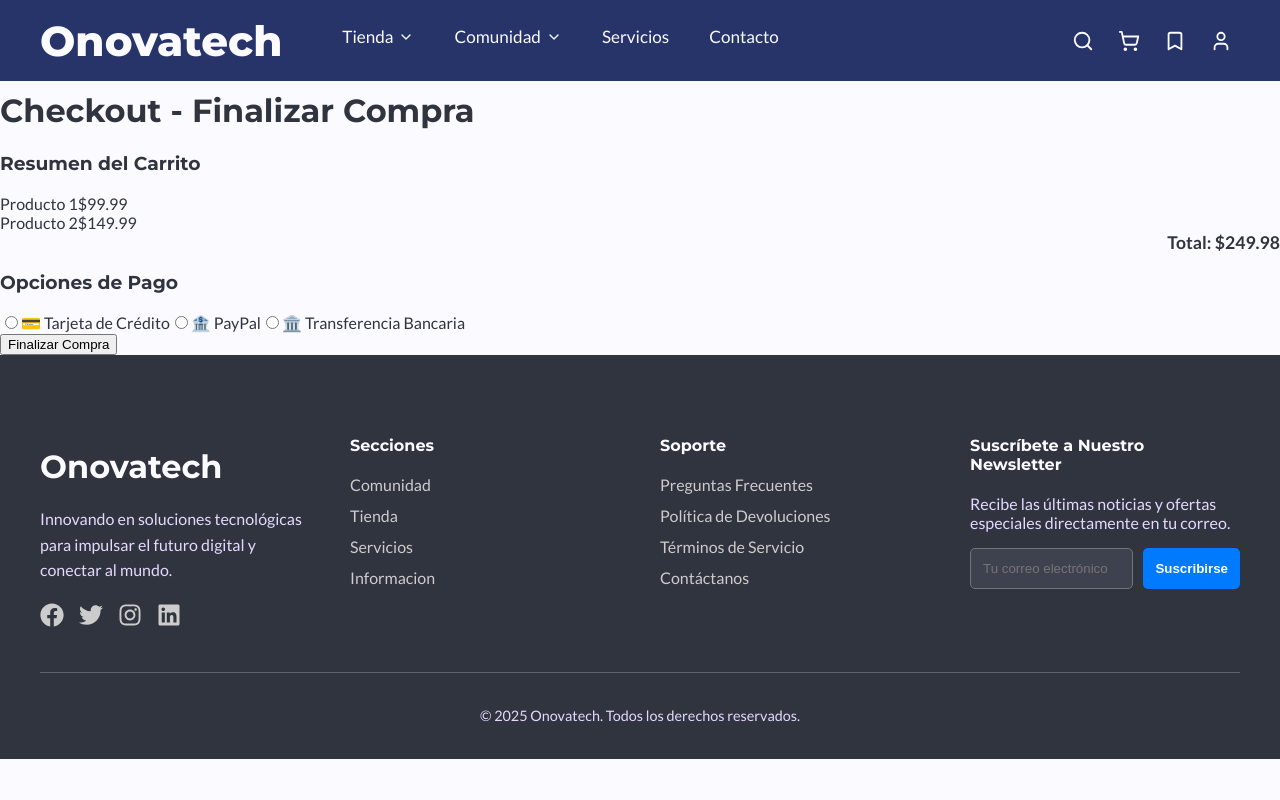
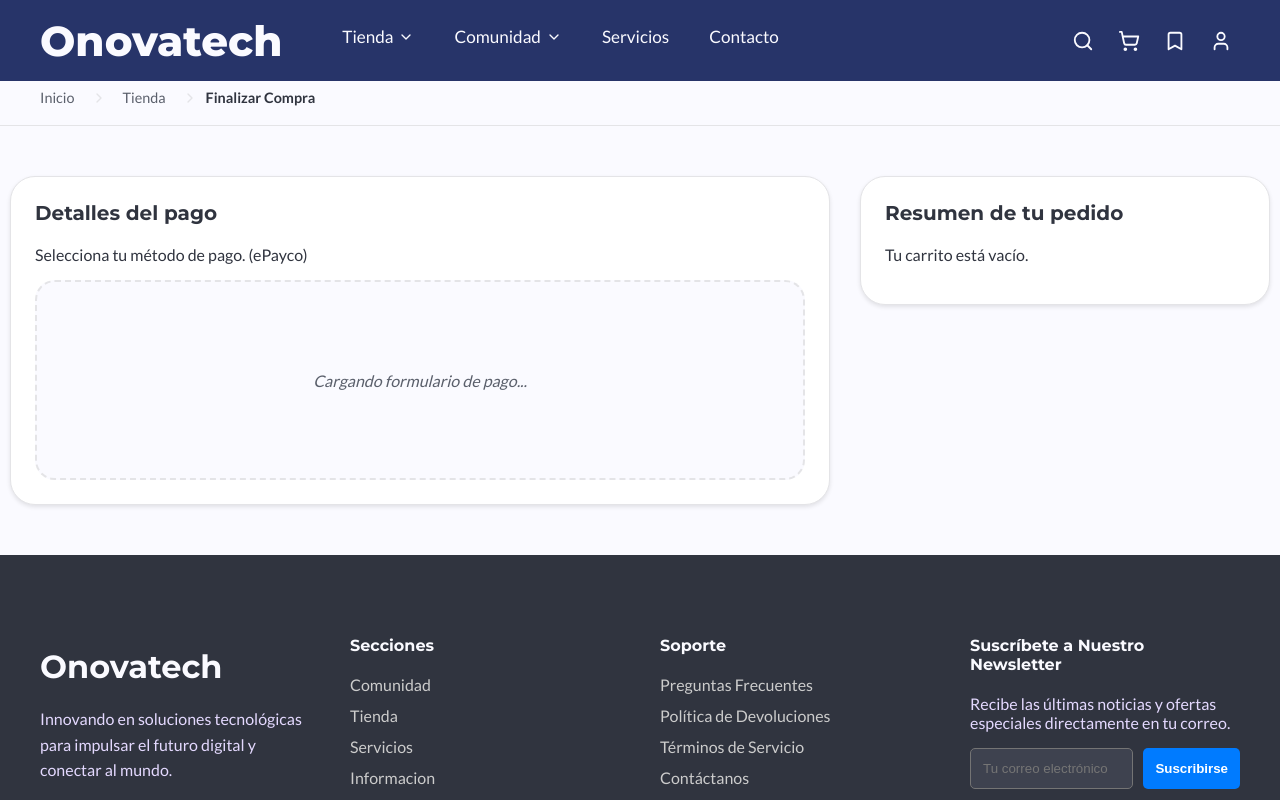
Before and after one commit to UsuallyDanft/onova-web, a Next.js app: page /shop/checkout in a window 1280 px wide. Shown: the top 800 px of the page. Built offline with nearby package versions, Linux system fonts and the light colour scheme.

Commit message:
preparando la pantalla de pago

```diff
--- /dev/null
+++ b/src/app/shop/checkout/CheckoutPage.css
@@ -0,0 +1,127 @@
+/* Contenedor principal */
+.checkout-container {
+  display: flex;
+  flex-wrap: wrap;
+  gap: 30px;
+  max-width: 1400px;
+  margin: 40px auto;
+  padding: 10px;
+}
+
+/* Columna Izquierda (Pago) */
+.payment-section {
+  flex: 2;
+  min-width: 300px;
+}
+
+/* Columna Derecha (Resumen) */
+.summary-section {
+  flex: 1;
+  min-width: 300px;
+}
+
+/* --- Componentes Internos --- */
+
+/* Opciones de Pago (PaymentOptions) */
+.payment-options {
+  background-color: var(--bg-secondary);
+  border: 1px solid var(--border-color);
+  box-shadow: 0 2px 4px var(--shadow-color);
+  border-radius: 25px;
+  padding: 24px;
+}
+
+/* Títulos de Sección (h4) */
+.payment-options h4,
+.cart-summary h4 {
+  margin-top: 0;
+  margin-bottom: 20px;
+  font-size: 1.25rem;
+  color: var(--text-primary);
+  font-family: var(--font-monserrat);
+}
+
+/* Placeholder ePayco */
+#epayco-placeholder {
+  border: 2px dashed var(--border-color);
+  background-color: var(--bg-primary);
+  border-radius: 20px;
+  padding: 40px 20px;
+  min-height: 200px;
+  display: flex;
+  align-items: center;
+  justify-content: center;
+}
+
+.epayco-loading-text {
+  color: var(--text-secondary);
+  font-style: italic;
+}
+
+/* Resumen del Carrito (CartSummary) */
+.cart-summary {
+  background-color: var(--bg-secondary);
+  border: 1px solid var(--border-color);
+  box-shadow: 0 2px 4px var(--shadow-color);
+  border-radius: 25px;
+  padding: 24px;
+}
+
+/* Lista de Items del Resumen */
+.summary-item-list {
+  display: flex;
+  flex-direction: column;
+  gap: 15px;
+  max-height: 400px;
+  overflow-y: auto;
+}
+
+.summary-item {
+  display: flex;
+  align-items: center;
+  gap: 15px;
+}
+
+.summary-item-image {
+  border-radius: 12px;
+  border: 1px solid var(--border-color);
+}
+
+.summary-item-details {
+  flex: 1;
+  display: flex;
+  flex-direction: column;
+}
+
+.summary-item-name {
+  font-weight: 600;
+  color: var(--text-primary);
+  font-size: 0.95rem;
+}
+
+.summary-item-quantity {
+  font-size: 0.85rem;
+  color: var(--text-secondary);
+}
+
+.summary-item-price {
+  font-weight: 600;
+  font-size: 0.95rem;
+  color: var(--text-primary);
+}
+
+/* Total y Separador del Resumen */
+.summary-divider {
+  border: 0;
+  border-top: 1px solid var(--border-color);
+  margin: 20px 0;
+}
+
+.summary-total {
+  display: flex;
+  justify-content: space-between;
+  align-items: center;
+  font-size: 1.2rem;
+  font-weight: bold;
+  color: var(--text-primary);
+}
--- a/src/app/shop/checkout/page.js
+++ b/src/app/shop/checkout/page.js
@@ -1,20 +1,34 @@
-import CartSummary from "@/components/checkout/CartSummary";
-import PaymentOptions from "@/components/checkout/PaymentOptions";
+import React from 'react';
+import CartSummary from '@/components/checkout/CartSummary';
+import PaymentOptions from '@/components/checkout/PaymentOptions';
+import Breadcrumbs from '@/components/ui/Breadcrumbs';
 
-export default function CheckoutPage() {
+import './CheckoutPage.css';
+
+const CheckoutPage = () => {
+  const breadcrumbs = [
+    { name: 'Inicio', path: '/' },
+    { name: 'Tienda', path: '/shop' },
+    { name: 'Checkout', path: '/shop/checkout' },
+  ];
+
   return (
-    <main className="checkout-page">
+    <main>
+      <Breadcrumbs items={breadcrumbs} />
       <div className="checkout-container">
-        <h1>Checkout - Finalizar Compra</h1>
-        <div className="checkout-layout">
-          <section className="checkout-cart">
-            <CartSummary />
-          </section>
-          <section className="checkout-payment">
-            <PaymentOptions />
-          </section>
+
+        {/* 3. Columna izquierda (Pasarela) */}
+        <div className="payment-section">
+          <PaymentOptions />
+        </div>
+
+        {/* 4. Columna derecha (Resumen) */}
+        <div className="summary-section">
+          <CartSummary />
         </div>
       </div>
     </main>
   );
-}
+};
+
+export default CheckoutPage;
--- a/src/components/checkout/CartSummary.js
+++ b/src/components/checkout/CartSummary.js
@@ -1,20 +1,52 @@
-export default function CartSummary() {
+'use client';
+
+import React from 'react';
+import { useCart } from '@/components/context/cartContext';
+import Image from 'next/image';
+
+import '@/app/shop/checkout/CheckoutPage.css';
+
+const CartSummary = () => {
+  const { items, total } = useCart();
+  if (items.length === 0) {
+    return (
+      <div className="cart-summary">
+        <h4>Resumen de tu pedido</h4>
+        <p>Tu carrito está vacío.</p>
+      </div>
+    );
+  }
   return (
     <div className="cart-summary">
-      <h3>Resumen del Carrito</h3>
-      <div className="cart-items">
-        <div className="cart-item">
-          <span>Producto 1</span>
-          <span>$99.99</span>
-        </div>
-        <div className="cart-item">
-          <span>Producto 2</span>
-          <span>$149.99</span>
-        </div>
+      <h4>Resumen de tu pedido</h4>
+      <div className="summary-item-list">
+        {items.map((item) => (
+          <div key={item.id} className="summary-item">
+            <Image
+              src={item.image}
+              alt={item.name}
+              width={60}
+              height={60}
+              className="summary-item-image"
+            />
+            <div className="summary-item-details">
+              <span className="summary-item-name">{item.name}</span>
+              <span className="summary-item-quantity">Cantidad: {item.quantity}</span>
+            </div>
+            <span className="summary-item-price">
+              ${(item.price * item.quantity).toFixed(2)}
+            </span>
+          </div>
+        ))}
       </div>
-      <div className="cart-total">
-        <strong>Total: $249.98</strong>
+      <hr className="summary-divider" />
+
+      <div className="summary-total">
+        <span>Total</span>
+        <span>${total.toFixed(2)}</span>
       </div>
     </div>
   );
-}
+};
+
+export default CartSummary;
--- a/src/components/checkout/PaymentOptions.js
+++ b/src/components/checkout/PaymentOptions.js
@@ -1,24 +1,28 @@
-export default function PaymentOptions() {
+import React from 'react';
+import '@/app/shop/checkout/CheckoutPage.css';
+
+const PaymentOptions = () => {
   return (
     <div className="payment-options">
-      <h3>Opciones de Pago</h3>
-      <div className="payment-methods">
-        <label>
-          <input type="radio" name="payment" value="credit-card" />
-          💳 Tarjeta de Crédito
-        </label>
-        <label>
-          <input type="radio" name="payment" value="paypal" />
-          🏦 PayPal
-        </label>
-        <label>
-          <input type="radio" name="payment" value="bank-transfer" />
-          🏛️ Transferencia Bancaria
-        </label>
+      <h4>Detalles del pago</h4>
+      <p>Selecciona tu método de pago. (ePayco)</p>
+
+      {/* Este es el contenedor donde ePayco se "montará".
+        Generalmente, ePayco te pedirá un ID de elemento
+      */}
+      <div id="epayco-placeholder">
+        {/* El script de ePayco reemplazará este contenido
+          con su formulario de tarjeta de crédito.
+        */}
+        <p className="epayco-loading-text">Cargando formulario de pago...</p>
       </div>
-      <button className="finalize-purchase">
-        Finalizar Compra
-      </button>
+
+      {/* Aquí también iría el script de ePayco,
+        usualmente se añade en el layout.js o aquí
+        usando el componente <Script> de Next.js
+      */}
     </div>
   );
-}
+};
+
+export default PaymentOptions;
--- a/src/components/shop/cartModal.js
+++ b/src/components/shop/cartModal.js
@@ -23,7 +23,7 @@
   };
 
   const handleCheckout = () => {
-    router.push('/checkout');
+    router.push('/shop/checkout');
     onClose();
   };
 
```
